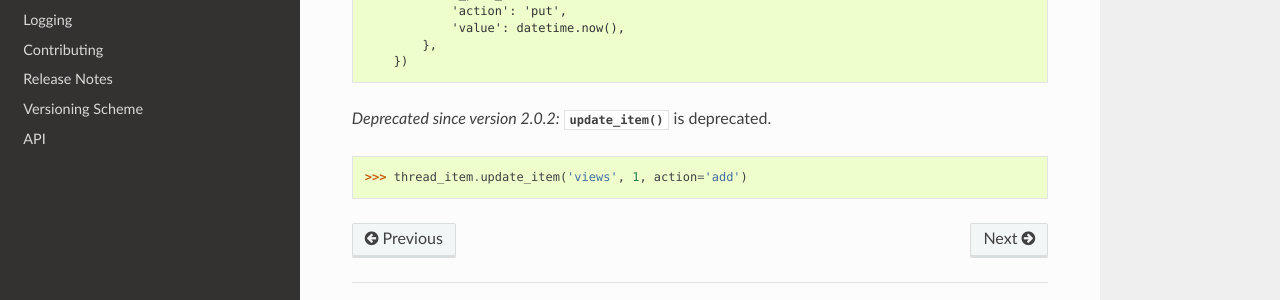
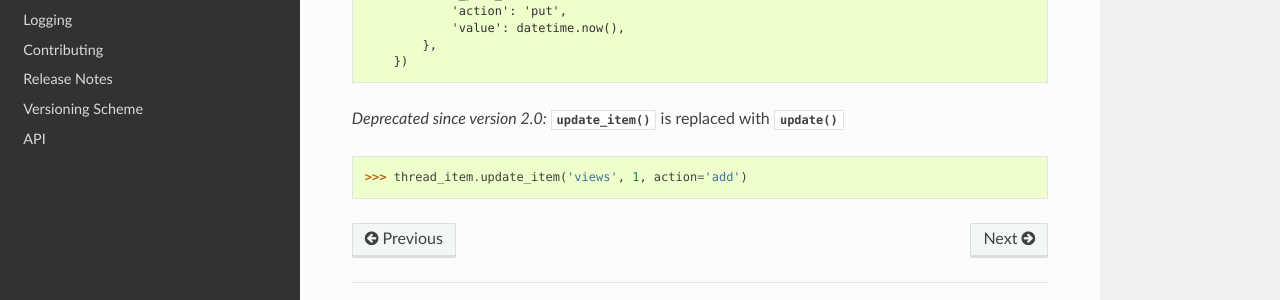
Before and after one commit to pynamodb/PynamoDB, a Sphinx documentation site: the page built from docs/tutorial.rst, in a window 1280 px wide and 900 px high, scrolled down 5389 px. Shown: the part 512-812 px from the top of the window. Built offline with Sphinx 7.4.7 and the Read the Docs theme 2.0.0, drawn with Linux system fonts in a browser that asks for light colours; pages that are not in the unit, such as notebooks, are missing from menus.

Commit message:
update docs info about update_item

```diff
--- a/docs/tutorial.rst
+++ b/docs/tutorial.rst
@@ -291,9 +291,9 @@ atomically updating the view count of an item + updating the value of the last p
         })
 
 
-.. deprecated:: 2.0.2
+.. deprecated:: 2.0
 
-    :func:`update_item` is deprecated.
+    :func:`update_item` is replaced with :func:`update`
 
 
 .. code-block:: python
```
